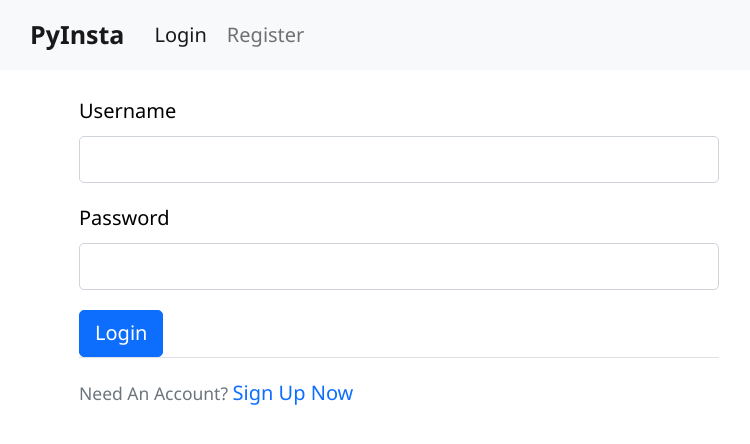
After one commit to ArmenG888/PyInsta, a Django app: template pysta/users/templates/users/login.html in a window 1280 px wide. The commit adds this page. Shown: the top 444 px of the page, without its empty margins (241-991 px from the left). Run offline with Django 3.2, Linux system fonts and the light colour scheme; the template is opened without the code that fills it, so the values that code supplies are empty; some libraries are stand-ins or nearby versions.

Commit message:
Login, logout, fixed the navbar bug when user is not logged in

```diff
--- a/pysta/post/templates/post/base.html
+++ b/pysta/post/templates/post/base.html
@@ -12,7 +12,7 @@
     {% else %}
       <link href="https://cdn.jsdelivr.net/npm/bootstrap@5.0.2/dist/css/bootstrap.min.css" rel="stylesheet" integrity="sha384-EVSTQN3/azprG1Anm3QDgpJLIm9Nao0Yz1ztcQTwFspd3yD65VohhpuuCOmLASjC" crossorigin="anonymous">
     {% endif %}
-  {% elif user.is_authenticated == False %}
+  {% else%}
     <link rel="stylesheet" href="/static/mainlight.css">
     <link href="https://cdn.jsdelivr.net/npm/bootstrap@5.0.2/dist/css/bootstrap.min.css" rel="stylesheet" integrity="sha384-EVSTQN3/azprG1Anm3QDgpJLIm9Nao0Yz1ztcQTwFspd3yD65VohhpuuCOmLASjC" crossorigin="anonymous">
   {% endif %}
@@ -29,8 +29,11 @@
 </head>
 
 <body>
-
+  {% if user.is_authenticated %}
   <nav class="navbar navbar-expand-lg navbar-{{user.profile.theme}} bg-{{user.profile.theme}}">
+  {% else %}
+  <nav class="navbar navbar-expand-lg navbar-light bg-light">
+  {% endif %}
     <div class="container-fluid">
       <a class="navbar-brand" href="{% url 'home' %}" >PyInsta</a>
       <button class="navbar-toggler" type="button" data-bs-toggle="collapse" data-bs-target="#navbarSupportedContent" aria-controls="navbarSupportedContent" aria-expanded="false" aria-label="Toggle navigation">
@@ -42,7 +45,7 @@
             <a class="nav-link active" aria-current="page" href="{% url 'home' %}">Home</a>
             <a class="nav-link" href="{% url 'explore' %}">Explore</a>
             {% else %}
-            <a class="nav-link active" aria-current="page" href="#">Login</a>
+            <a class="nav-link active" aria-current="page" href="{% url 'login' %}">Login</a>
             <a class="nav-link" href="#">Register</a>
           {% endif %}
         </div>
--- a/pysta/static/main.css
+++ b/pysta/static/main.css
@@ -87,11 +87,20 @@
     margin-left: 20%;
     margin-right: 20%;
 }
-
+.login{
+    margin-left: 25%;
+    margin-right: 25%;
+    margin-top: 2%;
+}
 @media only screen and (max-width: 750px)
 {
     *{
         font-size: 16px;
+    }
+    .login{
+        margin-left: 1%;
+        margin-right: 1%;
+        margin-top: 1%;
     }
     .settings{
         margin-left: 0%;
--- /dev/null
+++ b/pysta/users/templates/users/login.html
@@ -0,0 +1,23 @@
+{% include 'post/base.html' %}
+{% block content %}
+<div class="login">
+<form method="POST">
+    {% csrf_token %}
+    <div class="mb-3">
+
+      <label for="exampleInputEmail1" class="form-label">Username</label>
+      <input type="username" class="form-control" id="exampleInputEmail1" aria-describedby="emailHelp" name="username">
+    </div>
+    <div class="mb-3">
+      <label for="exampleInputPassword1" class="form-label">Password</label>
+      <input type="password" class="form-control" name="password" id="exampleInputPassword1">
+    </div>
+    <button type="submit" class="btn btn-primary">Login</button>
+  </form>
+  <div class="border-top pt-3">
+    <small class="text-muted">
+        Need An Account? <a class="ml-2" style="text-decoration:none;"href="#">Sign Up Now</a>
+    </small>
+</div>
+</div>
+{% endblock content %}
```
Also changed, not shown: pysta/message/views.py (+6 -1 lines), pysta/post/views.py (+9 -9 lines), pysta/pysta/urls.py (+4 -3 lines), pysta/users/templates/users/logout.html (added, +11 -0 lines), pysta/users/views.py (+7 -0 lines).
